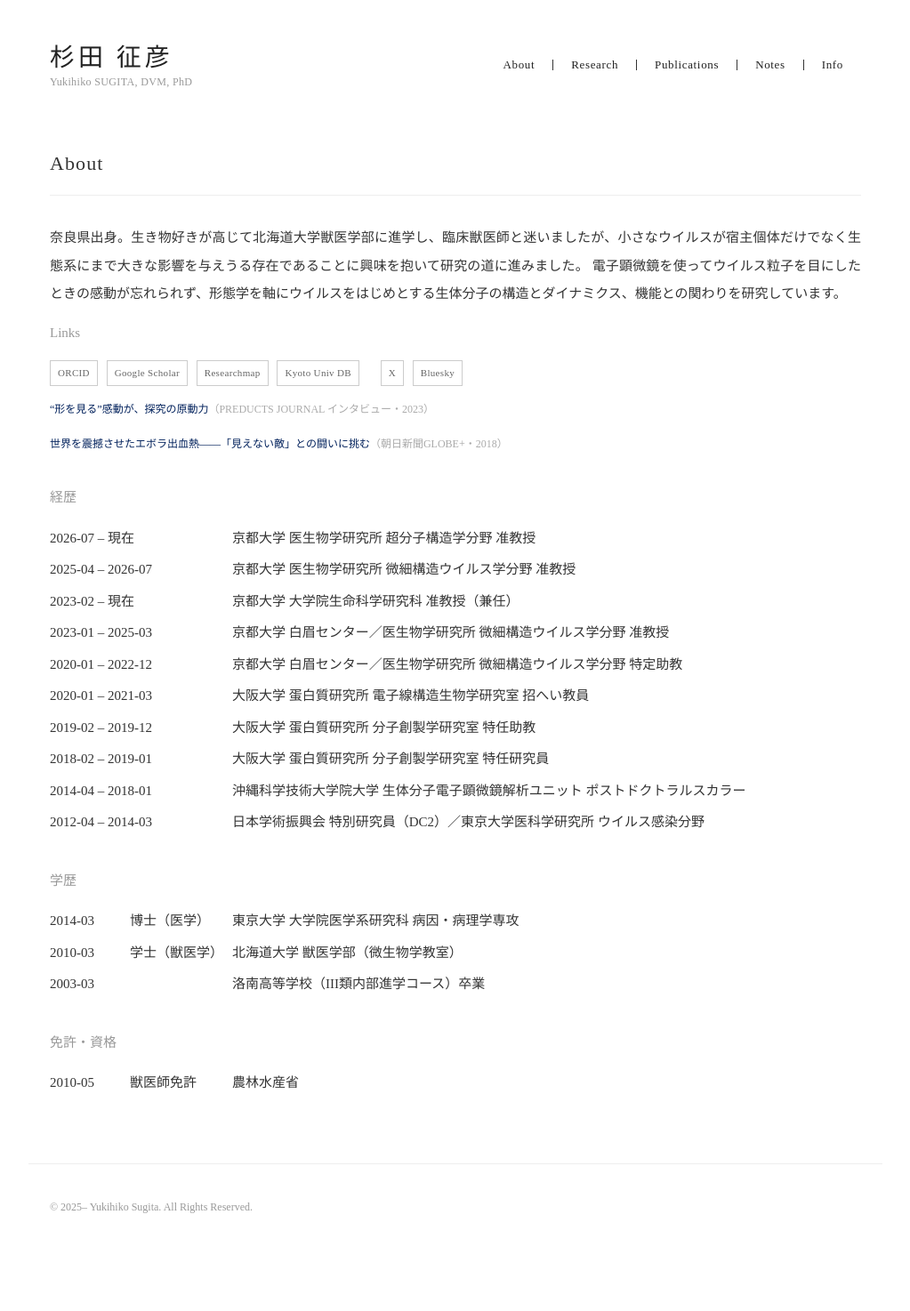
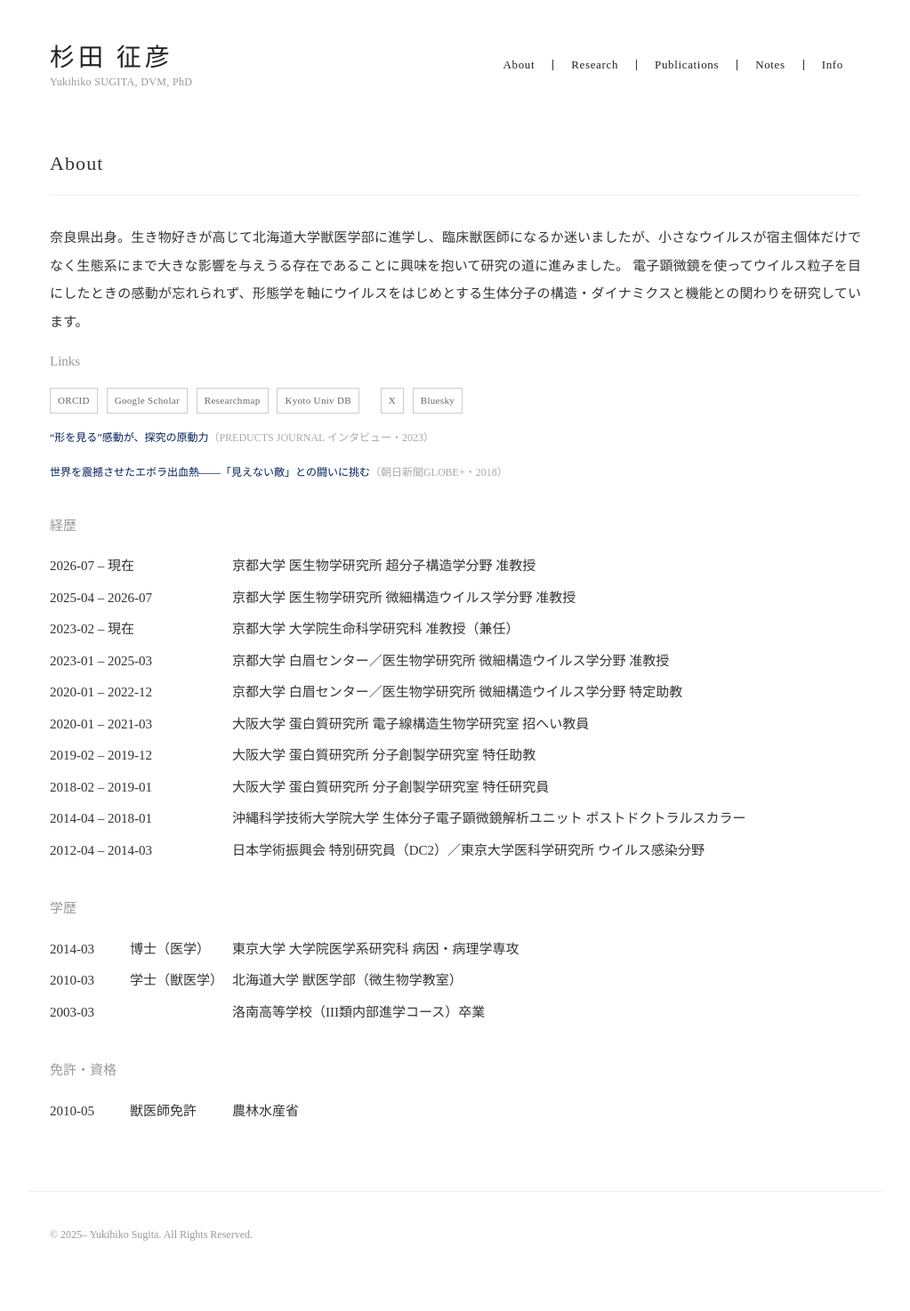
Before and after one commit to yukisugi/yukisugi.github.io, a Jekyll site: the page built from about/index.html, in a window 1280 px wide. Shown: the whole page at 89% size, without its empty margins (128-1151 px from the left). Built offline with Jekyll 4.4.1, drawn with Linux system fonts in a browser that asks for light colours; before the commit the page ends 1442 px from its top, so only the background shows below that.

Commit message:
Smooth out awkward phrasing in About bio
Co-Authored-By: Claude Sonnet 5 <noreply@anthropic.com>

```diff
--- a/about/index.html
+++ b/about/index.html
@@ -9,8 +9,8 @@ title: About
 {% assign me = site.data.members.faculty | first %}
 <div class="prose">
   <p>
-    奈良県出身。生き物好きが高じて北海道大学獣医学部に進学し、臨床獣医師と迷いましたが、小さなウイルスが宿主個体だけでなく生態系にまで大きな影響を与えうる存在であることに興味を抱いて研究の道に進みました。
-    電子顕微鏡を使ってウイルス粒子を目にしたときの感動が忘れられず、形態学を軸にウイルスをはじめとする生体分子の構造とダイナミクス、機能との関わりを研究しています。
+    奈良県出身。生き物好きが高じて北海道大学獣医学部に進学し、臨床獣医師になるか迷いましたが、小さなウイルスが宿主個体だけでなく生態系にまで大きな影響を与えうる存在であることに興味を抱いて研究の道に進みました。
+    電子顕微鏡を使ってウイルス粒子を目にしたときの感動が忘れられず、形態学を軸にウイルスをはじめとする生体分子の構造・ダイナミクスと機能との関わりを研究しています。
   </p>
 </div>
 
```
